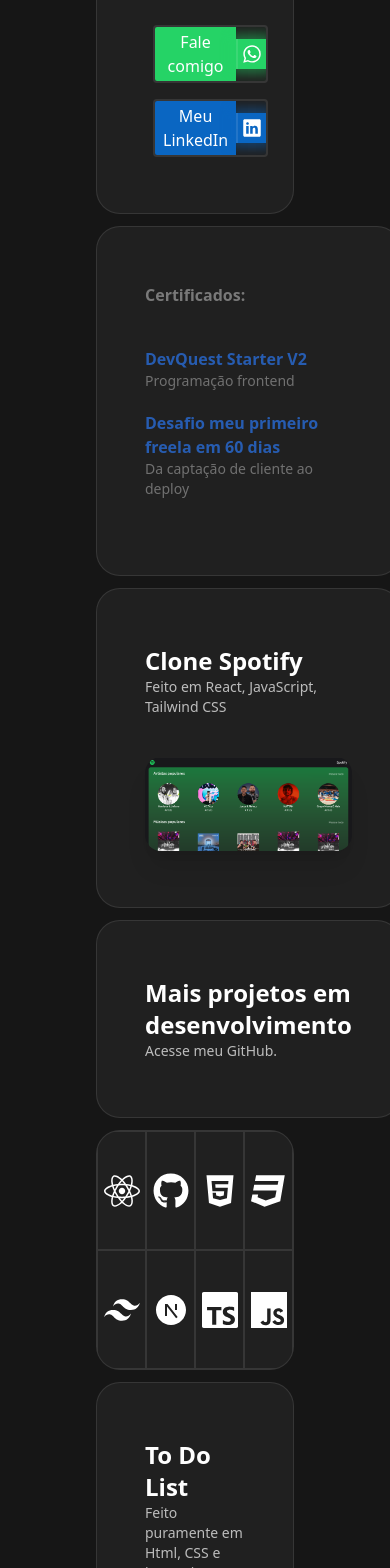
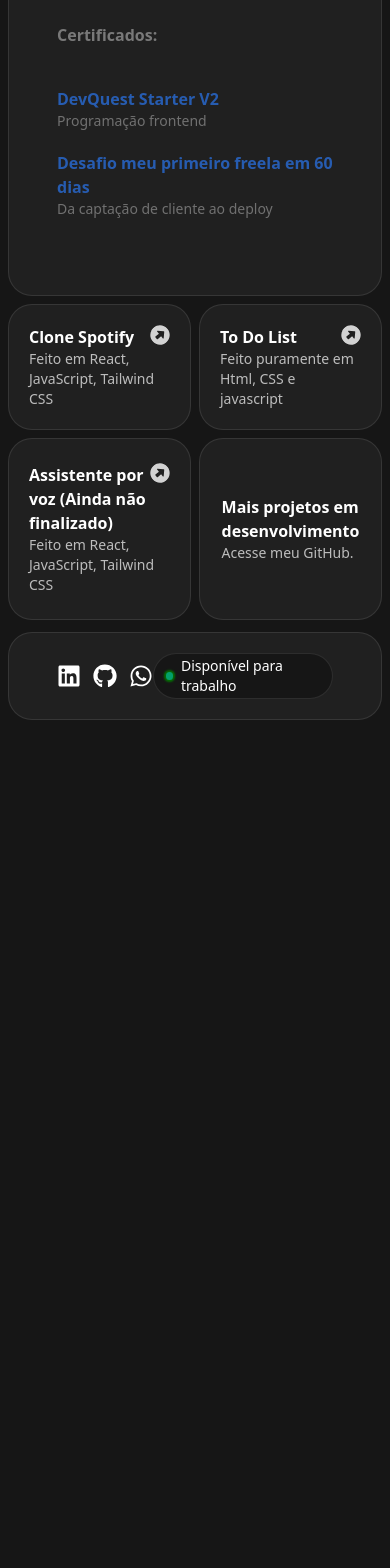
Before and after one commit to ypiaza/portifolioyuripiaza, a React (Vite) app: page / in a window 390 px wide. Shown: the part 432-2000 px from the top of the page. After the commit the page ends 1160 px from the top, so only its background shows below. Built offline with nearby package versions, Linux system fonts and the light colour scheme.

Commit message:
update versão mobile

```diff
--- a/src/App.tsx
+++ b/src/App.tsx
@@ -4,7 +4,7 @@ import Main from "./components/Main"
 
 const App = () => {
   return (
-    <div className="px-24 py-8">
+    <div className=" p-2 md:px-24 md:py-8">
       <Apresentation />
       <Main />
       <Footer />
--- a/src/components/Certification.tsx
+++ b/src/components/Certification.tsx
@@ -1,6 +1,6 @@
 import { certification } from "../data/certification"
 
-const Works = () => {
+const Certification = () => {
   return (
     <div className=" flex flex-col items-start h-full px-12 py-14 rounded-3xl border border-white/10 bg-[#202020]">
         <div className="text-white/40 mb-10 font-bold">Certificados:</div>
@@ -18,4 +18,4 @@ const Works = () => {
   )
 }
 
-export default Works
+export default Certification
--- a/src/components/Main.tsx
+++ b/src/components/Main.tsx
@@ -1,5 +1,5 @@
 import { projects } from "../data/projects"
-import Works from "./Certification"
+import Certification from "./Certification"
 import MoreProjects from "./MoreProjects"
 import Projects from "./Projects"
 import Skills from "./Skills"
@@ -7,15 +7,16 @@ import Skills from "./Skills"
 const Main = () => {
   return (
     <div className="mt-3 h-full grid lg:grid-cols-2 grid-cols-1 gap-3">
-      <div className="grid h-full w-full gap-3">
-        <Works />
+      {/* Visão desktop */}
+      <div className="hidden lg:grid h-full w-full gap-3">
+        <Certification />
         {projects.filter((item) => item.id === 1).map((item) => (
           <Projects description={item.description} img={item.img} project={item.project} link={item.link} />
         ))}
         <MoreProjects />
       </div>
 
-      <div className="grid h-full w-full gap-3">
+      <div className="hidden lg:grid h-full w-full gap-3">
         <Skills />
         {projects.filter((item) => item.id === 2).map((item) => (
           <Projects description={item.description} img={item.img} project={item.project} link={item.link} />
@@ -24,6 +25,20 @@ const Main = () => {
           <Projects description={item.description} img={item.img} project={item.project} link={item.link} />
         ))}
       </div>
+
+      {/* Visão mobile */}
+      <div className="grid gap-2 md:hidden">
+        <Certification />
+        <div className="grid grid-cols-2 gap-2">
+
+          {projects.filter((item) => item).map((item) => (
+            <Projects description={item.description} img={item.img} project={item.project} link={item.link} />
+          ))}
+        <MoreProjects />
+
+        </div>
+
+      </div>
     </div>
   )
 }
--- a/src/components/MoreProjects.tsx
+++ b/src/components/MoreProjects.tsx
@@ -9,7 +9,7 @@ const MoreProjects = () => {
                 >
                     <div>
                         <div>
-                            <h3 className="text-2xl text-white font-bold">{item.title}</h3>
+                            <h3 className="md:text-2xl text-white font-bold">{item.title}</h3>
                             <p className="text-sm text-white/70">{item.description}</p>
                         </div>
                     </div>
--- a/src/components/Projects.tsx
+++ b/src/components/Projects.tsx
@@ -13,7 +13,7 @@ const Projects: React.FC<ProjectProps> = ({ project, description, img, link }) =
 
   return (
     <div
-      className={`flex items-center justify-center px-12 py-14 rounded-3xl border border-white/10 bg-[#202020] transition-all duration-300 hover:border-blue-500/70 hover:shadow-2xl hover:shadow-blue-500/50 hover:scale-3d hover:bg-blue-500/50 overflow-hidden`}
+      className={`flex items-center justify-center p-5 md:px-12 md:py-14 rounded-3xl border border-white/10 bg-[#202020] transition-all duration-300 hover:border-blue-500/70 hover:shadow-2xl hover:shadow-blue-500/50 hover:scale-3d hover:bg-blue-500/50 overflow-hidden`}
     >
       <div
         className="cursor-pointer perspective-distant"
@@ -22,19 +22,27 @@ const Projects: React.FC<ProjectProps> = ({ project, description, img, link }) =
         onClick={() => window.open(link)}
       >
         <div className="relative">
-          <h3 className="text-2xl text-white font-bold">{project}</h3>
+          <h3 className="md:text-2xl text-white font-bold">{project}</h3>
           <p className="text-sm text-white/70">{description}</p>
           <span
-            className={`absolute z-50 top-0 right-0 transition-transform ${hoverAnimation === 1 ? '-translate-x-0' : 'translate-x-28'}`}
+            className={`hidden md:absolute z-50 top-0 right-0 transition-transform ${hoverAnimation === 1 ? '-translate-x-0' : 'translate-x-28'}`}
           >
             <FaArrowAltCircleRight className="text-4xl -rotate-40 text-white/80" />
           </span>
+
+          <img
+            src={img}
+            alt={project}
+            className={`hidden md:block rounded-2xl shadow-xl w-[30rem] mt-10 duration-300 translate-3d transform-3d scale-3d ${hoverAnimation === 1 ? 'rotate-x-12 -rotate-y-3 -rotate-z-3 scale-110 shadow-2xl shadow-black/50' : ''}`}
+          />
         </div>
-        <img
-          src={img}
-          alt={project}
-          className={`rounded-2xl shadow-xl w-[30rem] mt-10 duration-300 translate-3d transform-3d scale-3d ${hoverAnimation === 1 ? 'rotate-x-12 -rotate-y-3 -rotate-z-3 scale-110 shadow-2xl shadow-black/50' : ''}`}
-        />
+
+        {/* Mobile */}
+        <span
+          className={`absolute z-50 top-0 right-0 transition-transform`}
+        >
+          <FaArrowAltCircleRight className="text-xl -rotate-40 text-white/80" />
+        </span>
       </div>
     </div>
   );
--- a/src/components/Skills.tsx
+++ b/src/components/Skills.tsx
@@ -5,9 +5,9 @@ import { skills, type itemSkill } from "../data/skills"
 const Skills = () => {
   const [hoverIcon, setHoverIcon] = useState<number | false>(false)
   return (
-    <div className='grid grid-cols-4 h-[15rem] overflow-hidden rounded-3xl border text-white border-white/10 bg-[#202020] '>
+    <div className='hidden md:grid md:grid-cols-4 md:h-[15rem] overflow-hidden rounded-2xl md:rounded-3xl md:border text-white md:border-white/10 bg-[#202020] '>
       {skills.map((item: itemSkill, index) => (
-        <div className={`relative text-4xl border border-white/10 flex items-center justify-center overflow-hidden cursor-pointer transition-all duration-300 ${hoverIcon === index ? 'bg-blue-500/70 shadow-2xl shadow-blue-500/50 ' : 'delay-500'}`}
+        <div className={`relative text-4xl md:border md:border-white/10 flex items-center justify-center overflow-hidden cursor-pointer transition-all duration-300 ${hoverIcon === index ? 'bg-blue-500/70 shadow-2xl shadow-blue-500/50 ' : 'delay-500'}`}
         onMouseOver={() => setHoverIcon(index)}
         onMouseOut={() => setHoverIcon(false)}>
           <item.icon className='z-50'/>
```
